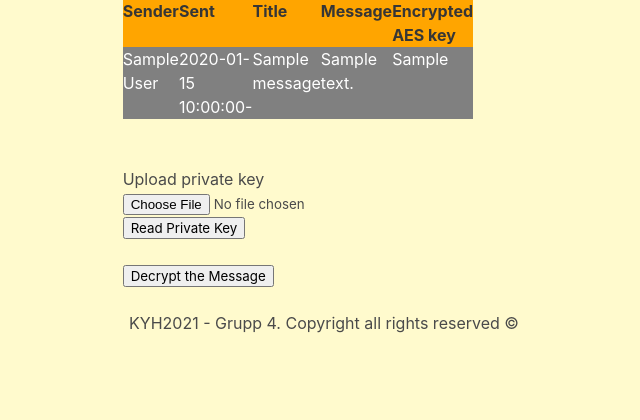
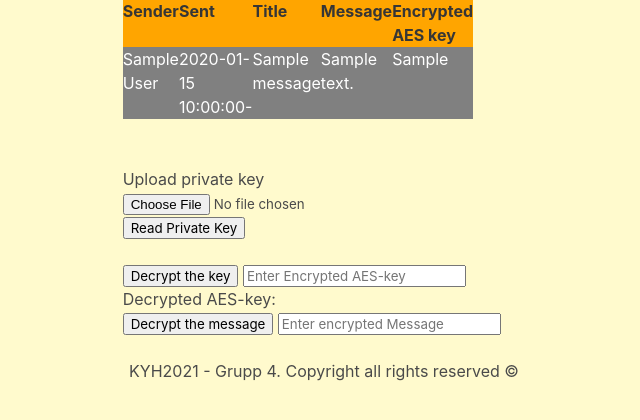
Before and after one commit to Jearnest94/Grupp_Fyra_Projektarbete, a Flask app: page /inbox in a window 1280 px wide. Shown: the part 125-545 px from the top of the page, without its empty margins (316-956 px from the left). Run offline with Flask 2, Linux system fonts and the light colour scheme; a user stored in the database is signed in; tables that the repository leaves empty hold one stand-in row (values such as "Sample post"); some libraries are stand-ins or nearby versions.

Commit message:
fixed RSA and AES encryption for messages

```diff
--- a/templates/inbox.html
+++ b/templates/inbox.html
@@ -26,10 +26,11 @@
                     {% endif %}
                     <td>{{ message.title }}</td>
                     <td>{{ message.content }}</td>
-                    <td id="encrypted">{{ message.encrypted_AES_key }}</td>
+                    <td id="">{{ message.encrypted_AES_key }}</td>
                 </tr>
             {% endfor %}
         </table>
+        <p></p>
         <br/>
         <br/>
         <p>Upload private key</p>
@@ -38,14 +39,19 @@
         <span id="priv-loaded"></span>
 
         <br/> <br/>
-        <button onclick="rsaDecrypt()">Decrypt the Message</button>
-        <p id="decrypted"></p>
+        <button onclick="rsaDecrypt()">Decrypt the key</button>
+        <input id="encrypted_aes_key" placeholder="Enter Encrypted AES-key"/>
+        <p>Decrypted AES-key: </p>
+        <p id="decrypted_aes_key"></p>
+        <button onclick="decrypt()">Decrypt the message</button>
+        <input id="message_to_decrypt" placeholder="Enter encrypted Message"/>
 
         <script src="https://cdnjs.cloudflare.com/ajax/libs/crypto-js/4.0.0/crypto-js.min.js"></script>
         <script src="../static/js/rsa.js"></script>
         <script>
             let publicKey;
             let privateKey;
+            let key;
 
             function readPrivateKey() {
                 let files = document.getElementById("priv-file").files;
@@ -63,15 +69,20 @@
 
             function rsaDecrypt() {
                 // Get the encrypted message
-                let cipher = document.getElementById("encrypted").innerHTML;
-                // Create a RSA object
+                let cipher = document.getElementById("encrypted_aes_key").value;
                 let rsaEncrypt = new JSEncrypt();
                 // Set the private key we want to use for decryption
                 rsaEncrypt.setPrivateKey(privateKey);
                 // Decrypt the message
                 let plainText = rsaEncrypt.decrypt(cipher);
-                // Show the decryted message
-                document.getElementById("decrypted").innerHTML = plainText;
+                document.getElementById("decrypted_aes_key").innerHTML = plainText;
+            }
+
+            function decrypt() {
+                let key = document.getElementById("decrypted_aes_key").innerHTML;
+                let encrypted_message = document.getElementById("message_to_decrypt").value;
+                clearText = CryptoJS.AES.decrypt(encrypted_message, key);
+                document.getElementById("message_to_decrypt").value = clearText.toString(CryptoJS.enc.Utf8);
             }
 
         </script>
```
